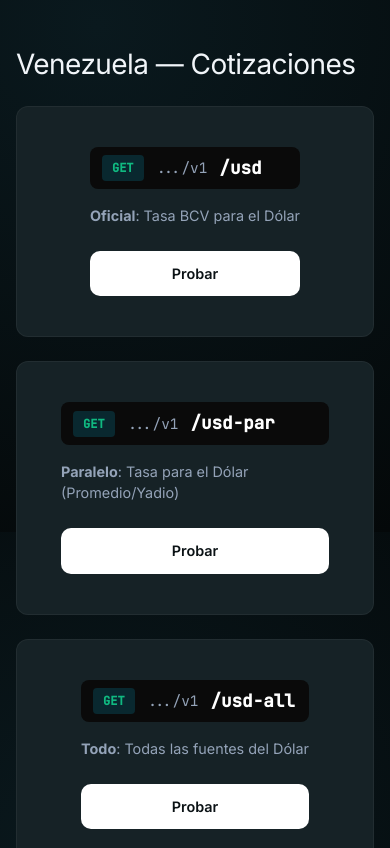
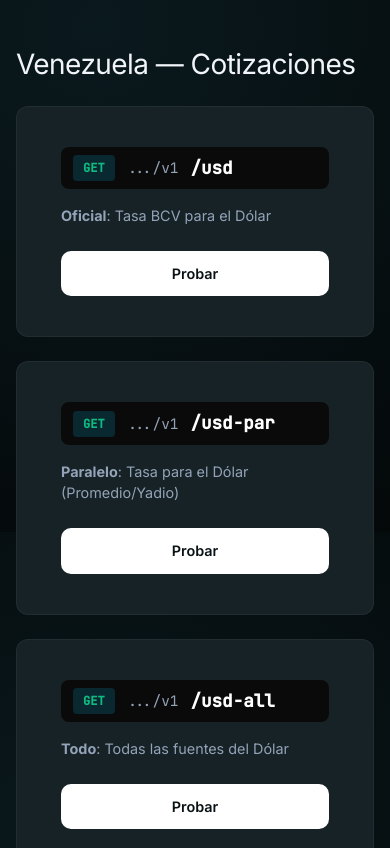
Before and after one commit to Sua7Dev/Api-bcv-sua-documentation-page, a website: page docs.html in a window 390 px wide. Shown: the part 2000-2848 px from the top of the page. Drawn offline with nearby package versions, Linux system fonts and the light colour scheme; no server answers.

Commit message:
ya se ve bien probar los endpoints en tlf falta en pc

```diff
--- a/docs.html
+++ b/docs.html
@@ -14,7 +14,7 @@
     <link href="https://fonts.googleapis.com/css2?family=Material+Symbols+Outlined:wght,FILL@100..700,0..1&display=swap" rel="stylesheet" />
 
     <!-- Styles -->
-    <link rel="stylesheet" href="style.css">
+    <link rel="stylesheet" href="style.css?v=1.6.3">
     <link rel="icon" type="image/png" href="assets/logo.png">
 
     <!-- Scripts -->
--- a/style.css
+++ b/style.css
@@ -1725,4 +1725,41 @@ input#input-usd {
         font-size: 0.75rem !important;
         line-height: 1.5;
     }
-}
+
+    /* REVAMPED Unified full-width endpoint UI on mobile */
+    .endpoints-list .endpoint-item .endpoint-main {
+        display: flex !important;
+        flex-direction: column !important;
+        align-items: stretch !important;
+        text-align: left !important;
+        padding: 16px 20px !important;
+        width: 100% !important;
+        box-sizing: border-box !important;
+    }
+
+    .endpoints-list .endpoint-item .endpoint-main > div,
+    .endpoints-list .endpoint-item .endpoint-main > button {
+        width: 100% !important;
+        min-width: 100% !important;
+        max-width: 100% !important;
+        margin-left: 0 !important;
+        margin-right: 0 !important;
+        box-sizing: border-box !important;
+        align-self: stretch !important;
+    }
+
+    .endpoint-route {
+        display: flex !important;
+        width: 100% !important;
+        min-width: 100% !important;
+        justify-content: flex-start !important;
+        background: #0a0a0a !important;
+    }
+
+    .btn-try {
+        display: flex !important;
+        width: 100% !important;
+        min-width: 100% !important;
+        justify-content: center !important;
+    }
+}
```
Also changed, not shown: README.md.
